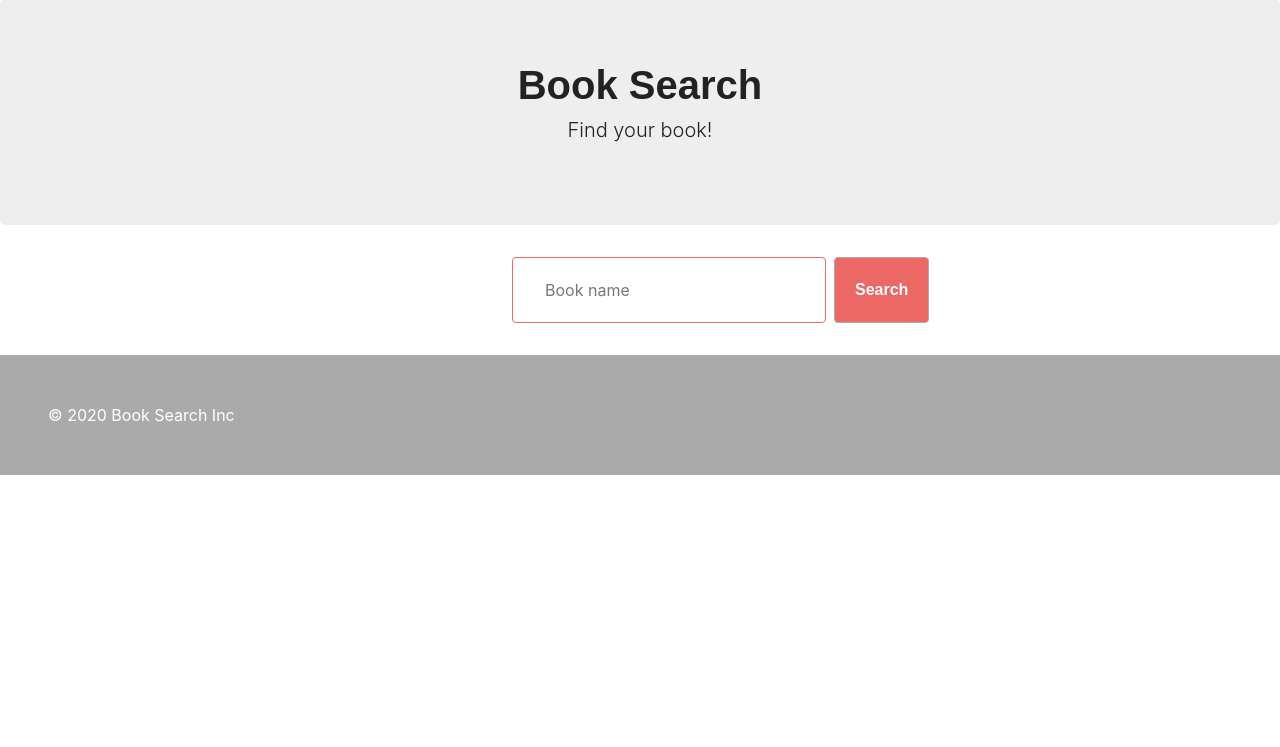
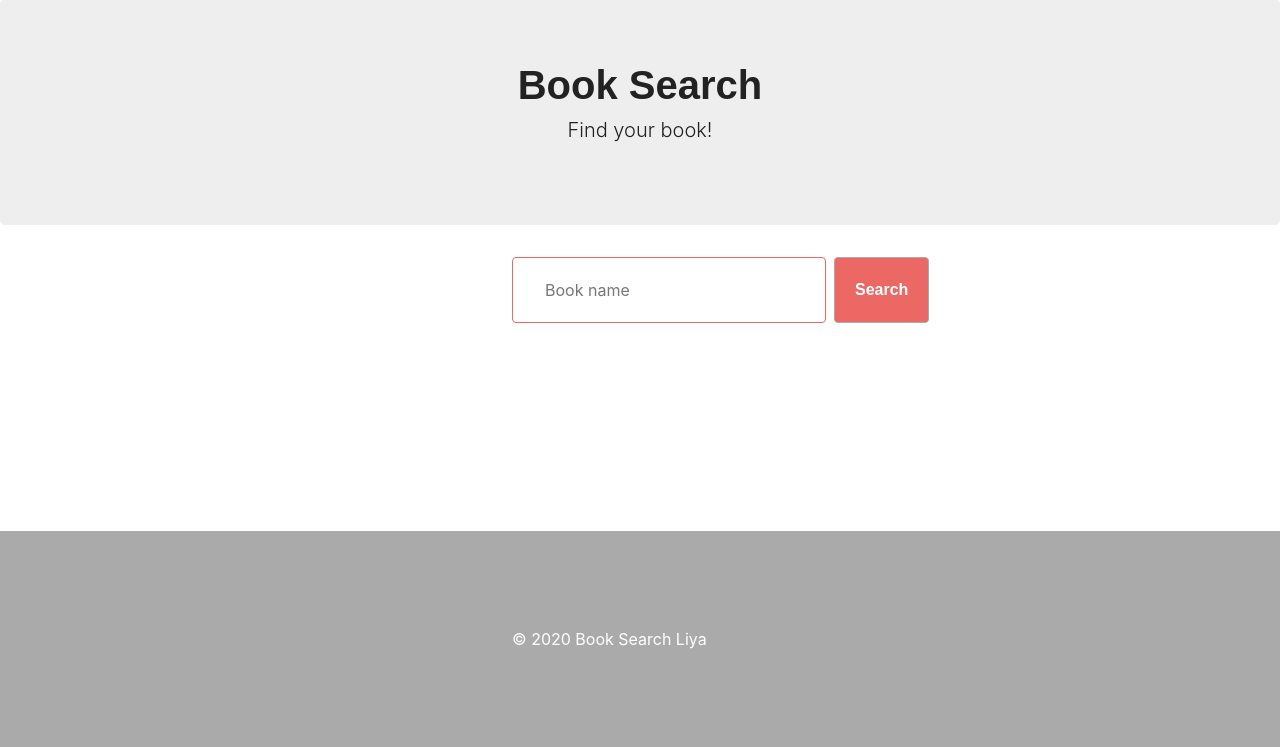
Before and after one commit to liyaSileshi/book-search, a Flask app: page / in a window 1280 px wide. Shown: the part 60-807 px from the top of the page. Before the commit the page ends 535 px from the top, so only its background shows below. Run offline with Flask 2, Linux system fonts and the light colour scheme; data that the repository does not hold is empty; some libraries are stand-ins or nearby versions; some web fonts are replaced.

Commit message:
styled footer and img

```diff
--- a/app.py
+++ b/app.py
@@ -14,7 +14,7 @@ def booksearch():
     # TODO: Extract query term from url
     if request.method == 'GET':
         search_term = request.args.get('q')
-        response = requests.get(f'https://www.googleapis.com/books/v1/volumes?q={search_term}&maxResults=20')
+        response = requests.get(f'https://www.googleapis.com/books/v1/volumes?q={search_term}')
 
 
         books = response.json()
--- a/static/css/styles.css
+++ b/static/css/styles.css
@@ -12,3 +12,14 @@
     padding: 1.25em;
     background-color: #EB6864;
 }
+
+.footer{
+    margin-top: 13em;
+    padding: 6em !important;
+    padding-left: 40% !important;
+}
+
+.book-cover{
+    margin: 2em;
+    height: 400px;
+}
--- a/templates/index.html
+++ b/templates/index.html
@@ -49,14 +49,14 @@
       </form>
 
     {% for book in book_array %}
-        <img src= '{{book}}'>
-        {{img}}
+        <img src= '{{book}}' class='book-cover'>
+
     {% endfor %}
 
 
    <!-- FOOTER -->
-   <div class="bg-secondary p-5 text-white">
-      &copy; 2020 Book Search Inc
+   <div class="bg-secondary p-5 text-white footer">
+      &copy; 2020 Book Search Liya
     </div>
 
 </body>
```
